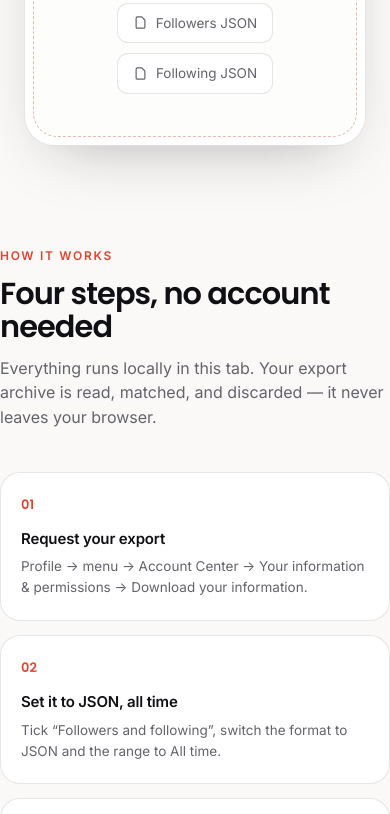
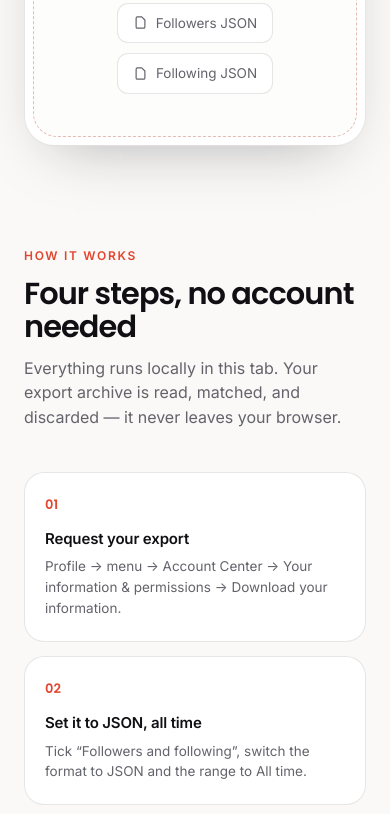
Before and after one commit to Rifki-reys/ig-unfollower-checker, a plain HTML site: page index.html in a window 390 px wide. Shown: the part 1269-2083 px from the top of the page. Drawn offline with nearby package versions, Linux system fonts and the light colour scheme.

Commit message:
Fix mobile section padding on the lower half of the page
The .section shorthand padding overrode the horizontal padding from
.wrap on the same element, so How it works / About / FAQ / CTA ran
flush against the viewport edge on narrow screens. Use padding-top
only so the 24px gutters survive.

Co-Authored-By: Claude Opus 4.8 (1M context) <noreply@anthropic.com>

```diff
--- a/index.html
+++ b/index.html
@@ -734,8 +734,10 @@
         }
 
         /* sections -------------------------------------------------------- */
+        /* padding-top only: the horizontal padding comes from .wrap, which is on the
+           same element (class="wrap section"). A `padding` shorthand here would wipe it. */
         .section {
-            padding: 96px 0 0;
+            padding-top: 96px;
         }
 
         .section-head {
```
